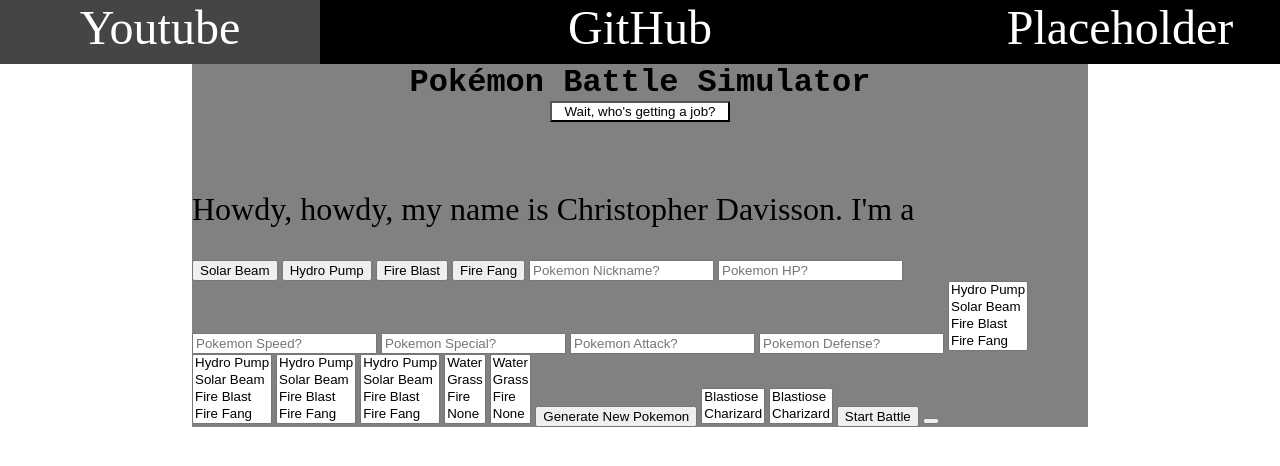
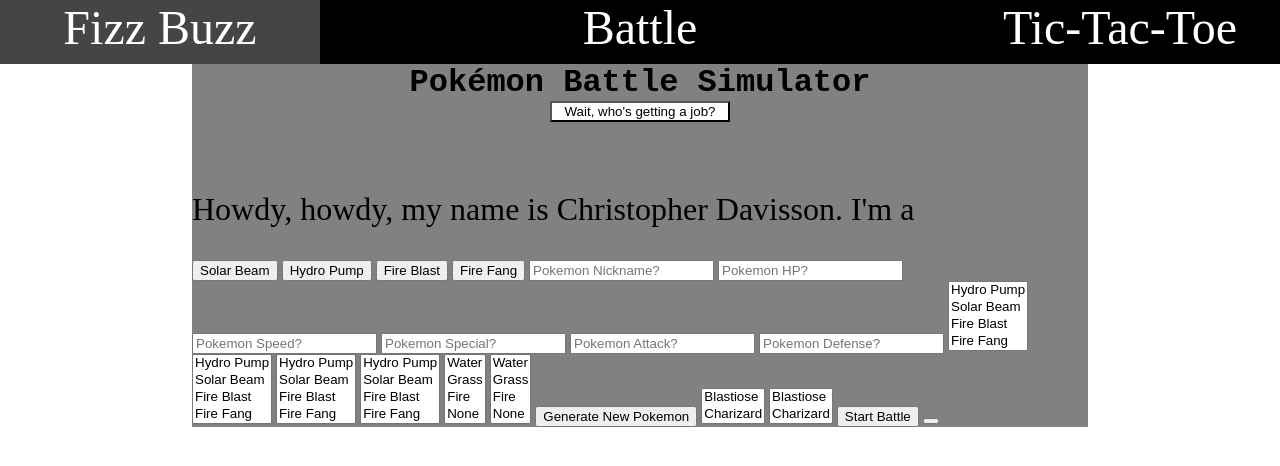
Before and after one commit to c-davisson/c-davisson, a plain HTML site: page battle.html in a window 1280 px wide. Drawn offline with Linux system fonts and the light colour scheme.

Commit message:
Update battle.html

```diff
--- a/battle.html
+++ b/battle.html
@@ -87,9 +87,9 @@
 </style>
 <body>
 <div id="top-bar">
-   <a id="bar-box-1" href="https://youtube.com">Youtube</a>
-   <a id="bar-box-2" href="/https://github.com/c-davisson">GitHub</a>
-   <a id="bar-box-3" href="/https://github.com/c-davisson">Placeholder</a>
+      <a id="bar-box-1" href="FizzBuzzPage.html">Fizz Buzz</a>
+   <a id="bar-box-2" href="battle.html">Battle</a>
+   <a id="bar-box-3" href="https://github.com/c-davisson/c-davisson/blob/main/Tic-Tac-Toe.cpp">Tic-Tac-Toe</a>
 </div>
 
 
```
